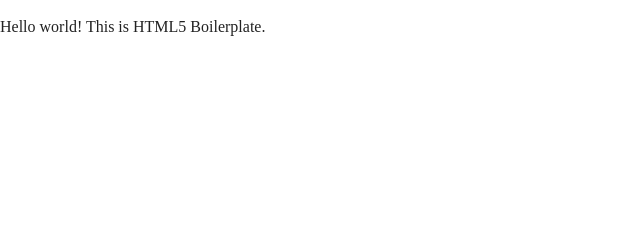
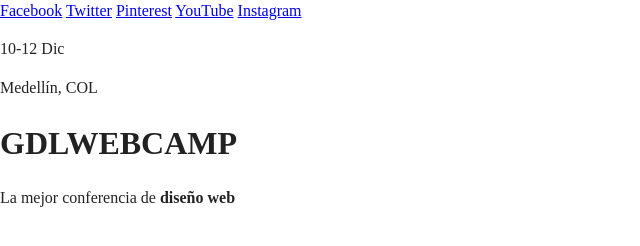
Before and after one commit to Rjarami1/gdlwebcamp, a plain HTML site: page index.html in a window 1280 px wide. Shown: the whole page, without its empty margins (0-640 px from the left). Drawn offline with nearby package versions, Linux system fonts and the light colour scheme.

Commit message:
Buiding html header

```diff
--- a/index.html
+++ b/index.html
@@ -22,8 +22,26 @@
     <p class="browserupgrade">You are using an <strong>outdated</strong> browser. Please <a href="https://browsehappy.com/">upgrade your browser</a> to improve your experience and security.</p>
   <![endif]-->
 
-  <!-- Add your site or application content here -->
-  <p>Hello world! This is HTML5 Boilerplate.</p>
+    <header class="site-header">
+      <div class="hero">
+        <div class="contenido-header">
+          <nav class="redes-sociales">
+            <a href="#">Facebook</a>
+            <a href="#">Twitter</a>
+            <a href="#">Pinterest</a>
+            <a href="#">YouTube</a>
+            <a href="#">Instagram</a>
+          </nav>
+          <div class="informacion-evento">
+            <p class="fecha">10-12 Dic</p>
+            <p class="ciudad">Medellín, COL</p>
+          </div><!--.informacion-evento-->
+          <h1 class="nombre-sitio">GDLWEBCAMP</h1>
+          <p class="slogan">La mejor conferencia de <strong>diseño web</strong></p>
+        </div><!--.contenido-header-->
+      </div><!--.hero-->
+    </header>
+
   <script src="js/vendor/modernizr-3.6.0.min.js"></script>
   <script src="https://code.jquery.com/jquery-3.3.1.min.js" integrity="sha256-FgpCb/KJQlLNfOu91ta32o/NMZxltwRo8QtmkMRdAu8=" crossorigin="anonymous"></script>
   <script>window.jQuery || document.write('<script src="js/vendor/jquery-3.3.1.min.js"><\/script>')</script>
```
